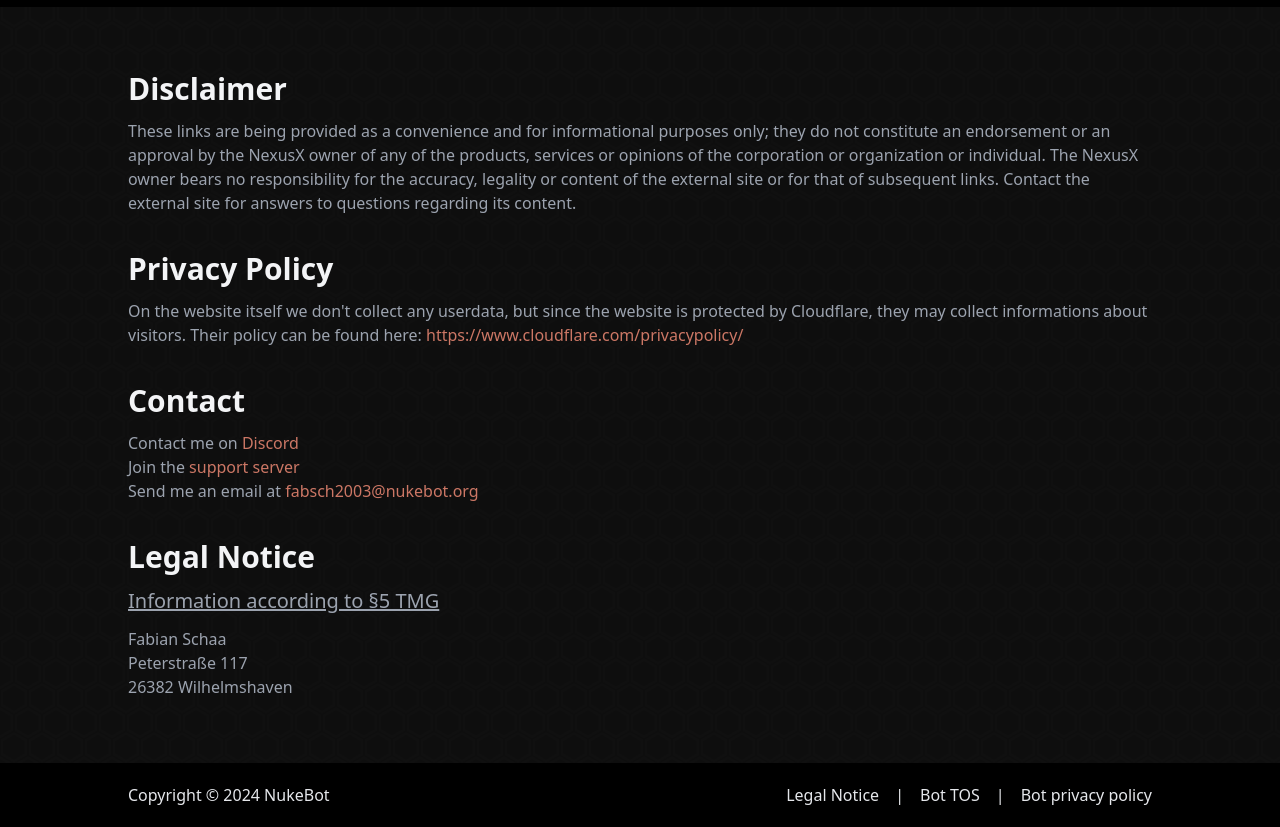
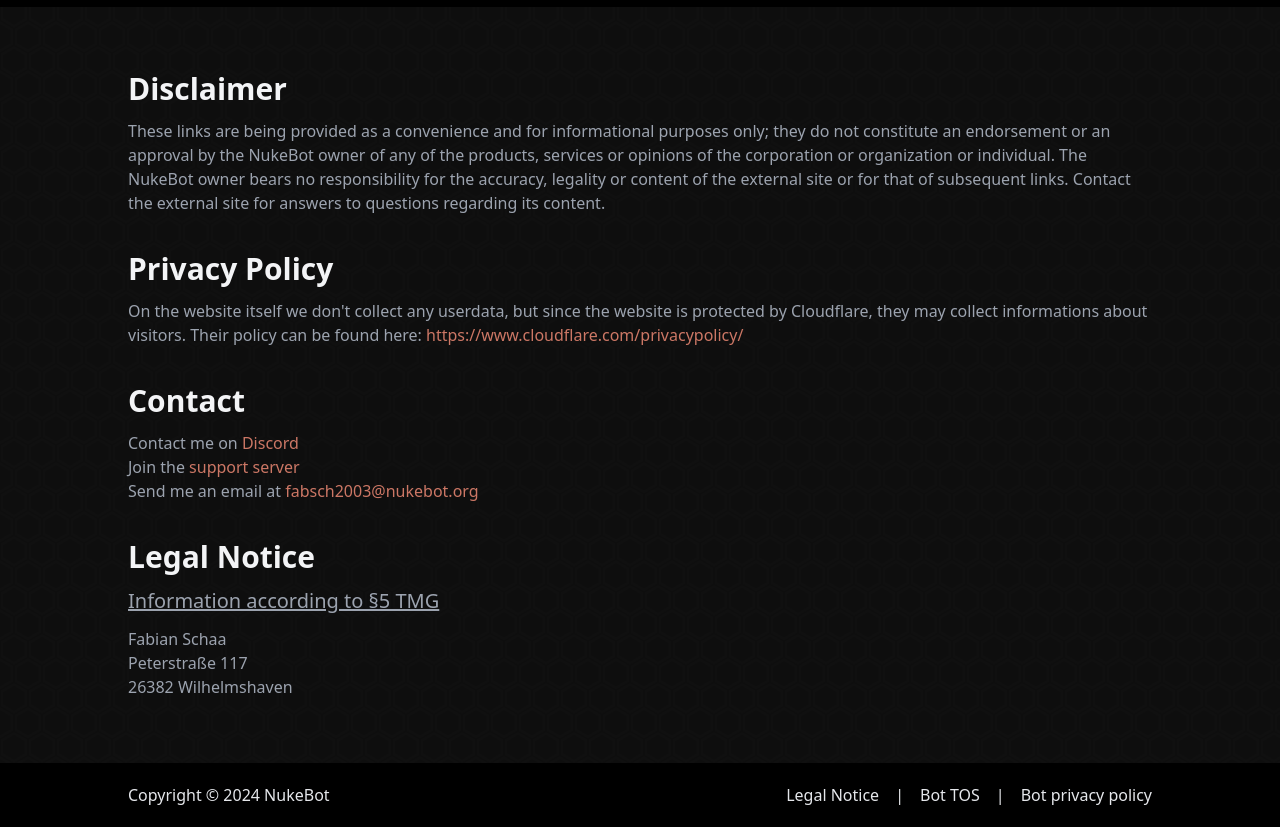
Before and after one commit to NukeBotWebsite/NukeBotWebsite.github.io, a website built with Vite: page legal.html in a window 1280 px wide. Shown: the part 61-888 px from the top of the page. Built offline with nearby package versions, Linux system fonts and the light colour scheme.

Commit message:
Update legal.html

```diff
--- a/legal.html
+++ b/legal.html
@@ -52,7 +52,7 @@
       <div id="legal" class="py-16">
          <div class="mx-auto max-w-screen-lg items-center px-4 sm:px-6 sm:flex-row md:px-8 xl:px-0">
             <p class="text-gray-100 font-semibold text-3xl mb-3">Disclaimer</p>
-            <p class="text-gray-400">These links are being provided as a convenience and for informational purposes only; they do not constitute an endorsement or an approval by the NexusX owner of any of the products, services or opinions of the corporation or organization or individual. The NexusX owner bears no responsibility for the accuracy, legality or content of the external site or for that of subsequent links. Contact the external site for answers to questions regarding its content.</p>
+            <p class="text-gray-400">These links are being provided as a convenience and for informational purposes only; they do not constitute an endorsement or an approval by the NukeBot owner of any of the products, services or opinions of the corporation or organization or individual. The NukeBot owner bears no responsibility for the accuracy, legality or content of the external site or for that of subsequent links. Contact the external site for answers to questions regarding its content.</p>
             <p class="text-gray-100 font-semibold text-3xl mt-9 mb-3">Privacy Policy</p>
             <p class="text-gray-400">On the website itself we don't collect any userdata, but since the website is protected by Cloudflare, they may collect informations about visitors. Their policy can be found here: <a href="https://www.cloudflare.com/privacypolicy/" class="text-nuke-redorange hover:underline">https://www.cloudflare.com/privacypolicy/</a></p>
             <p class="text-gray-100 font-semibold text-3xl mt-9 mb-3">Contact</p>
```
